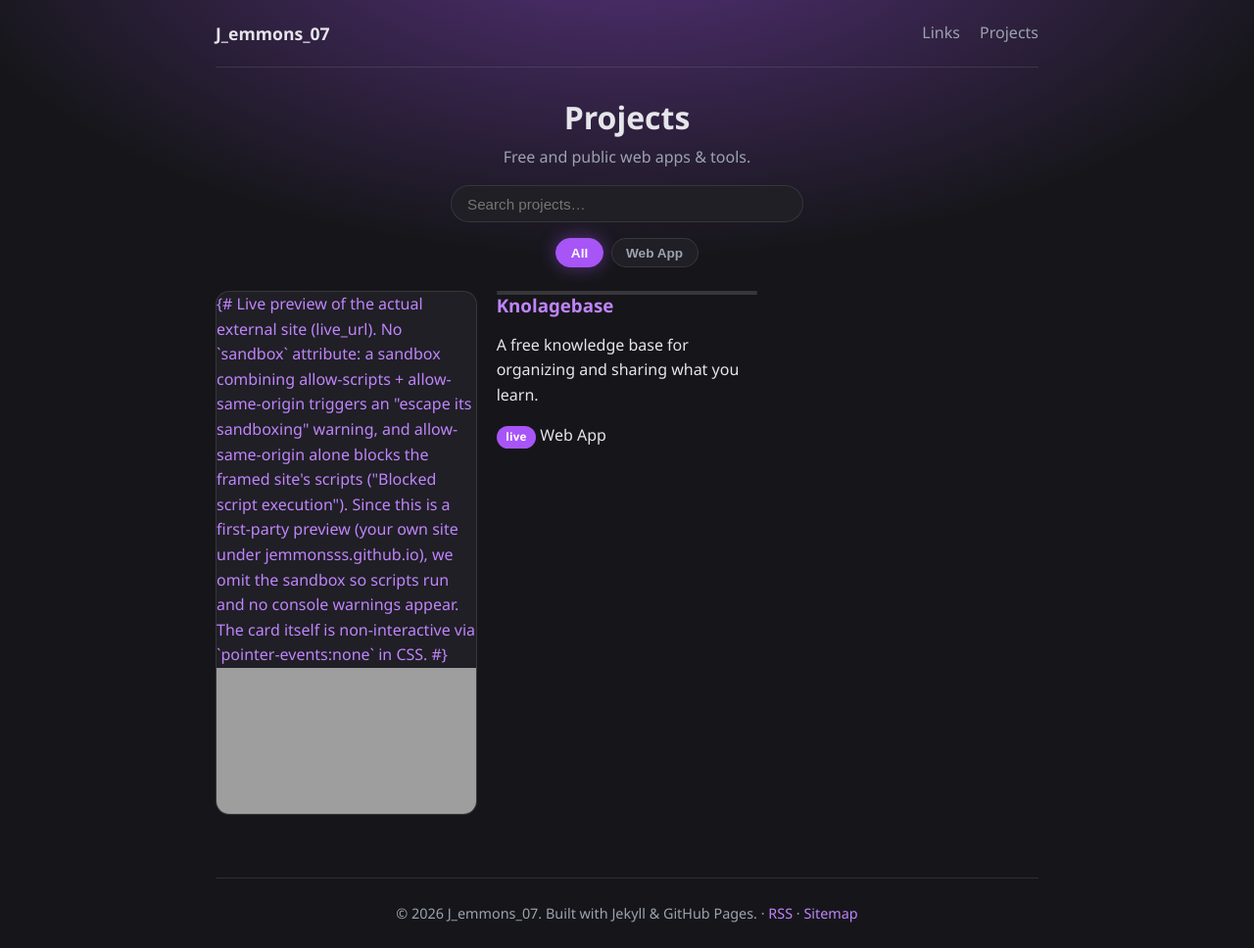
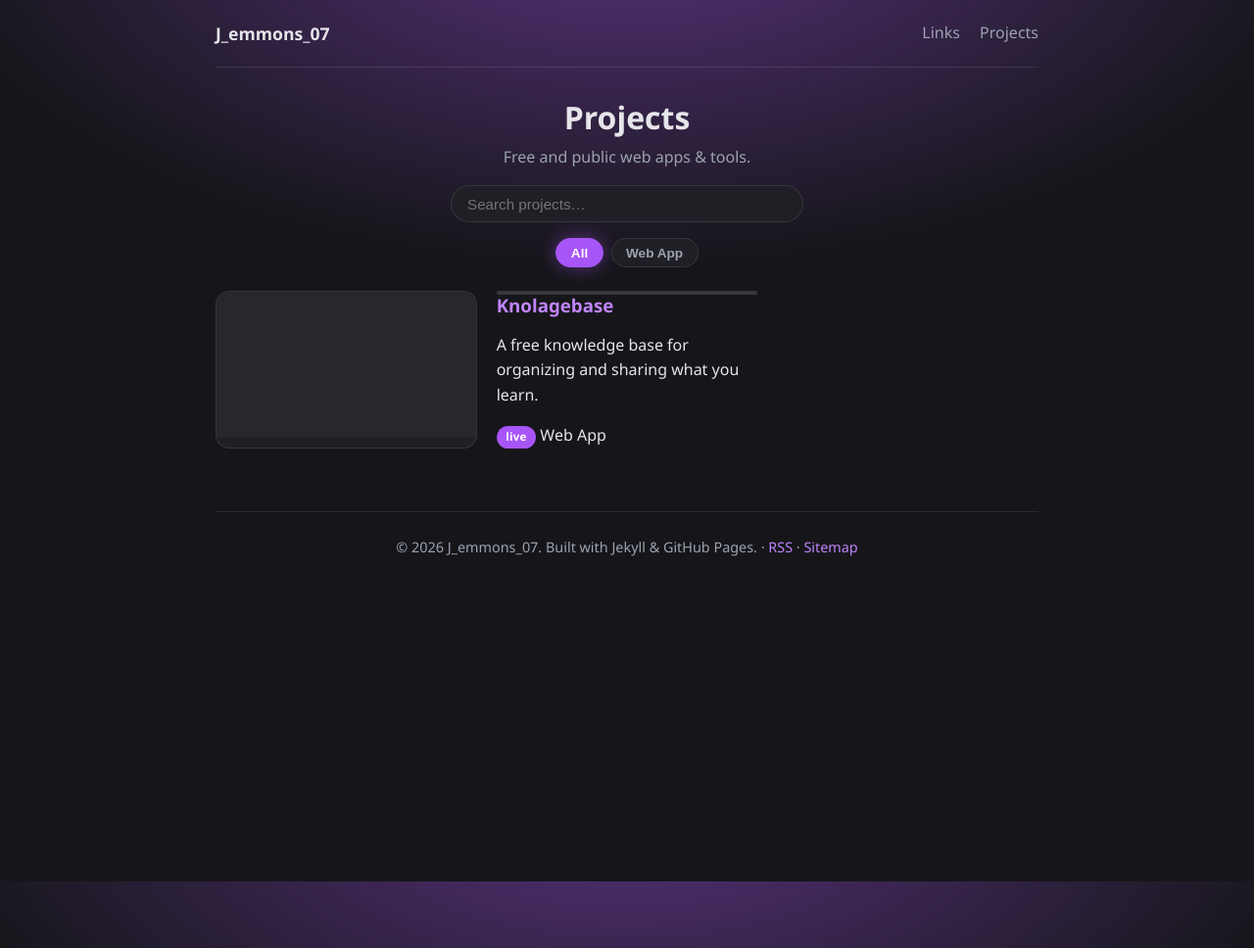
Before and after one commit to jemmonsss/Js, a Jekyll site: the page built from projects.html, in a window 1280 px wide. Shown: the whole page at 98% size. Built offline with Jekyll 4.4.1, drawn with Linux system fonts in a browser that asks for light colours.

Commit message:
Fix visible comment syntax and render live preview as scaled 1920x1080 desktop

```diff
--- a/_includes/project-card.html
+++ b/_includes/project-card.html
@@ -4,14 +4,18 @@
   {% if project.image %}
     <img class="thumb" src="{{ project.image | relative_url }}" alt="{{ project.title }}" loading="lazy">
   {% elsif project.live_url %}
-    {# Live preview of the actual external site (live_url).
+    {% comment %} Live preview of the actual external site (live_url).
        No `sandbox` attribute: a sandbox combining allow-scripts + allow-same-origin
        triggers an "escape its sandboxing" warning, and allow-same-origin alone
        blocks the framed site's scripts ("Blocked script execution"). Since this is
        a first-party preview (your own site under jemmonsss.github.io), we omit
        the sandbox so scripts run and no console warnings appear. The card itself
-       is non-interactive via `pointer-events:none` in CSS. #}
-    <iframe class="thumb" src="{{ project.live_url }}" title="{{ project.title }}" loading="lazy"></iframe>
+       is non-interactive via `pointer-events:none` in CSS.
+       The iframe is rendered at a fixed 1920x1080 "desktop" stage and CSS-scaled
+       down to fit the card box while keeping the 16:9 ratio. {% endcomment %}
+    <div class="thumb-stage">
+      <iframe class="thumb-frame" src="{{ project.live_url }}" title="{{ project.title }}" loading="lazy"></iframe>
+    </div>
   {% endif %}
   <div class="body">
     <h3><a href="{{ project.url | relative_url }}">{{ project.title }}</a></h3>
--- a/_sass/_gallery.scss
+++ b/_sass/_gallery.scss
@@ -31,11 +31,35 @@
 
 .project-card .thumb {
   width: 100%;
-  aspect-ratio:16 / 9;
-  object-fit:cover;
-  background:var(--bg-elev-2);
-  border:none;
-  pointer-events:none;
+  aspect-ratio: 16 / 9;
+  object-fit: cover;
+  background: var(--bg-elev-2);
+  border: none;
+  pointer-events: none;
+}
+
+.project-card .thumb-stage {
+  position: relative;
+  width: 100%;
+  aspect-ratio: 16 / 9;          /* keep the box a fixed 16:9 card thumbnail */
+  overflow: hidden;
+  background: var(--bg-elev-2);
+  border: none;
+}
+
+/* Fixed 1920x1080 "desktop" render of the live site, scaled down to fit the
+   card box. `scale` (percentage) shrinks the 1920px-wide stage to the box
+   width, so it stays crisp and correctly proportioned at any card size. */
+.project-card .thumb-frame {
+  position: absolute;
+  top: 0;
+  left: 0;
+  width: 1920px;
+  height: 1080px;
+  border: none;
+  transform-origin: top left;
+  scale: calc(100% / 1920);      /* = boxWidth / 1920 -> fits width, 16:9 preserved */
+  pointer-events: none;           /* preview is display-only */
 }
 
 .project-card .body { padding: 1rem 1.1rem 1.2rem; flex: 1; }
```
